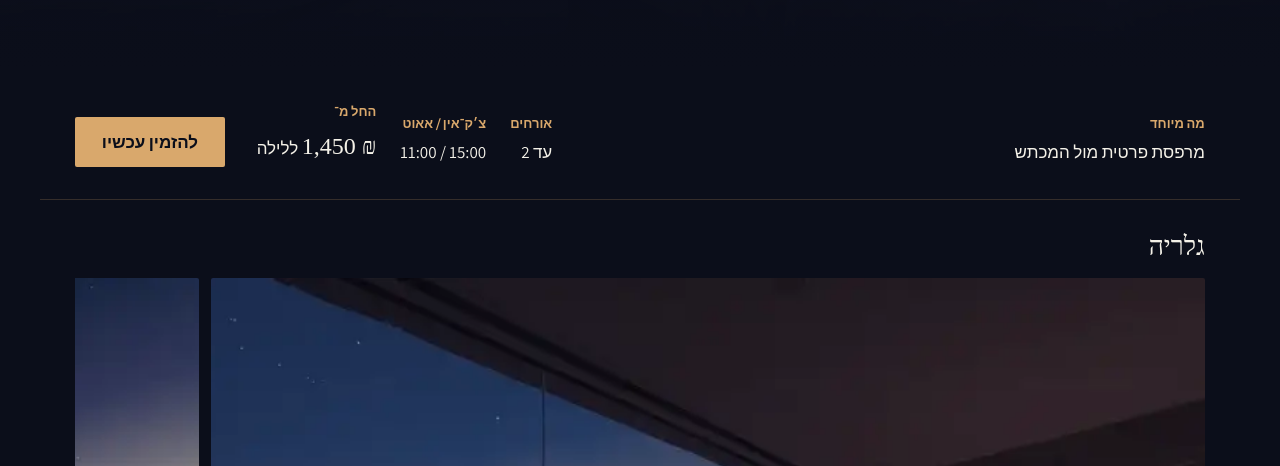
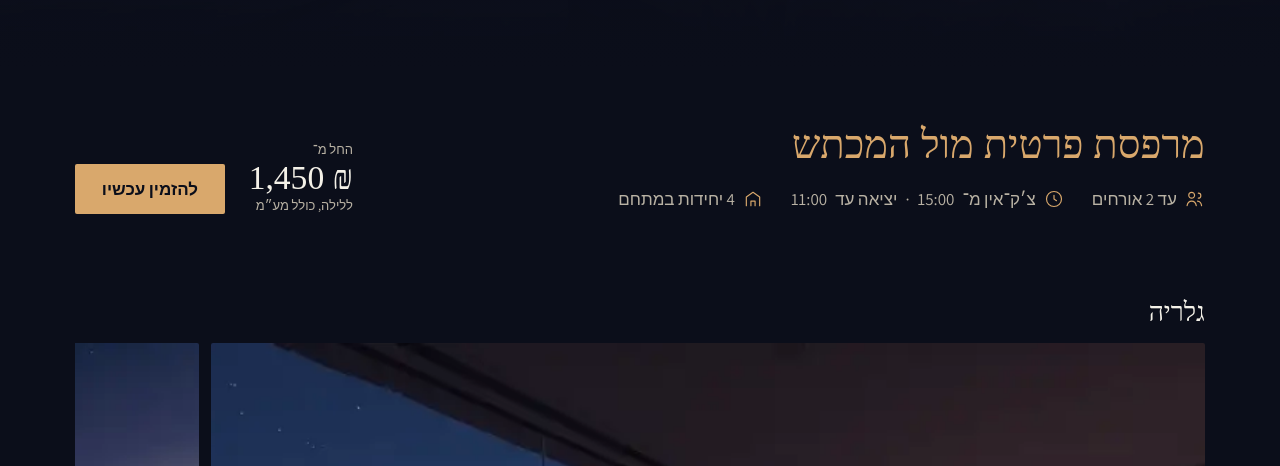
Before and after one commit to amitbeneli/shchakim, an Astro site: page /suites/makhtesh in a window 1280 px wide. Shown: the part 635-1101 px from the top of the page. Built offline with nearby package versions, Linux system fonts and the light colour scheme; Astro itself is replaced by a stand-in of ours; a web font is replaced by a local one.

Commit message:
Less template, more lodge: R6 built around tonight's moon, FAQ with waxing-moon toggles, suite intro instead of a facts grid
Co-Authored-By: Claude Opus 5.5 <noreply@anthropic.com>

```diff
--- a/src/pages/suites/[slug].astro
+++ b/src/pages/suites/[slug].astro
@@ -27,29 +27,20 @@ const others = suites.filter((s) => s.slug !== suite.slug);
     </a>
   </PageHero>
 
-  <!-- The facts a guest checks before anything else, in one line -->
-  <div class="container facts-wrap">
-    <dl class="facts">
-      <div>
-        <dt>מה מיוחד</dt>
-        <dd>{suite.highlight}</dd>
-      </div>
-      <div>
-        <dt>אורחים</dt>
-        <dd>עד {suite.maxGuests}</dd>
-      </div>
-      <div>
-        <dt>צ׳ק־אין / אאוט</dt>
-        <dd><bdi dir="ltr">15:00</bdi> / <bdi dir="ltr">11:00</bdi></dd>
-      </div>
-      <div>
-        <dt>החל מ־</dt>
-        <dd><bdi class="facts__price">{formatPrice(suite.nightly)}</bdi> ללילה</dd>
-      </div>
-    </dl>
-    <p class="facts__cta">
+  <!-- Under the photo: what makes it special, the practical facts in one line, and the price with its action -->
+  <div class="container intro">
+    <div class="intro__text">
+      <p class="intro__hl">{suite.highlight}</p>
+      <ul role="list" class="intro__meta">
+        <li><svg viewBox="0 0 24 24" aria-hidden="true"><path d="M8 11a3.5 3.5 0 1 0 0-7 3.5 3.5 0 0 0 0 7Zm8 0a3 3 0 1 0 0-6M2.5 20c.6-3.4 2.8-5.5 5.5-5.5s4.9 2.1 5.5 5.5M15 14.6c2.6.2 4.4 2.1 4.9 5.4" /></svg>עד {suite.maxGuests} אורחים</li>
+        <li><svg viewBox="0 0 24 24" aria-hidden="true"><path d="M12 21a9 9 0 1 0 0-18 9 9 0 0 0 0 18Zm0-13.5V12l3 2" /></svg>צ׳ק־אין מ־<bdi dir="ltr">15:00</bdi><span aria-hidden="true"> · </span>יציאה עד <bdi dir="ltr">11:00</bdi></li>
+        <li><svg viewBox="0 0 24 24" aria-hidden="true"><path d="M4 20V9.5L12 4l8 5.5V20M9.5 20v-5.5h5V20" /></svg>{suite.units} יחידות במתחם</li>
+      </ul>
+    </div>
+    <div class="intro__book">
+      <p class="intro__price"><span>החל מ־</span><bdi>{formatPrice(suite.nightly)}</bdi><span>ללילה, כולל מע״מ</span></p>
       <a href={`/book?suite=${suite.slug}`} class="btn">להזמין עכשיו</a>
-    </p>
+    </div>
   </div>
 
   <section class="container suite-gallery" aria-labelledby="view-title">
@@ -89,47 +80,65 @@ const others = suites.filter((s) => s.slug !== suite.slug);
 </Base>
 
 <style>
-  .facts-wrap {
+  .intro {
     display: grid;
-    gap: 1.1rem 2rem;
-    padding-block: clamp(1.5rem, 3vw, 2rem);
-    border-block-end: 1px solid var(--line);
+    gap: 1.75rem;
+    padding-block: clamp(2rem, 5vw, 3.25rem);
   }
   @media (min-width: 900px) {
-    .facts-wrap {
+    .intro {
       grid-template-columns: 1fr auto;
       align-items: end;
+      gap: 3rem;
     }
   }
-  .facts {
+  .intro__text {
     display: grid;
-    grid-template-columns: repeat(2, 1fr);
-    gap: 1.1rem 1.5rem;
-    margin: 0;
+    gap: 1rem;
   }
-  @media (min-width: 900px) {
-    .facts {
-      grid-template-columns: 1.6fr repeat(3, auto);
-      align-items: end;
-    }
-  }
-  .facts dt {
-    font-size: var(--fs-label);
-    font-weight: 600;
+  .intro__hl {
+    font-family: var(--font-display);
+    font-size: clamp(1.6rem, 1.1rem + 2vw, 2.5rem);
+    line-height: 1.2;
     color: var(--sand);
   }
-  .facts dd {
-    margin: 0.2rem 0 0;
+  .intro__meta {
+    display: flex;
+    flex-wrap: wrap;
+    gap: 0.6rem 1.75rem;
+    color: var(--muted);
   }
-  .facts__price {
+  .intro__meta li {
+    display: inline-flex;
+    align-items: center;
+    gap: 0.5rem;
+  }
+  .intro__meta svg {
+    width: 20px;
+    height: 20px;
+    fill: none;
+    stroke: var(--sand);
+    stroke-width: 1.4;
+    stroke-linecap: round;
+    stroke-linejoin: round;
+    flex-shrink: 0;
+  }
+  .intro__book {
+    display: flex;
+    align-items: end;
+    gap: 1.5rem;
+    flex-wrap: wrap;
+  }
+  .intro__price {
+    display: grid;
+    line-height: 1.2;
+    font-size: var(--fs-label);
+    color: var(--muted);
+  }
+  .intro__price bdi {
     font-family: var(--font-display);
-    font-size: 1.5rem;
-  }
-  .facts__cta {
-    margin: 0;
-  }
-  .facts__cta .btn {
-    white-space: nowrap;
+    font-size: 2.1rem;
+    color: var(--starlight);
   }
   .back {
     display: inline-flex;
```
Also changed, not shown: src/components/R10Faq.astro (+46 -20 lines), src/components/R6Conditions.astro (+79 -46 lines).
